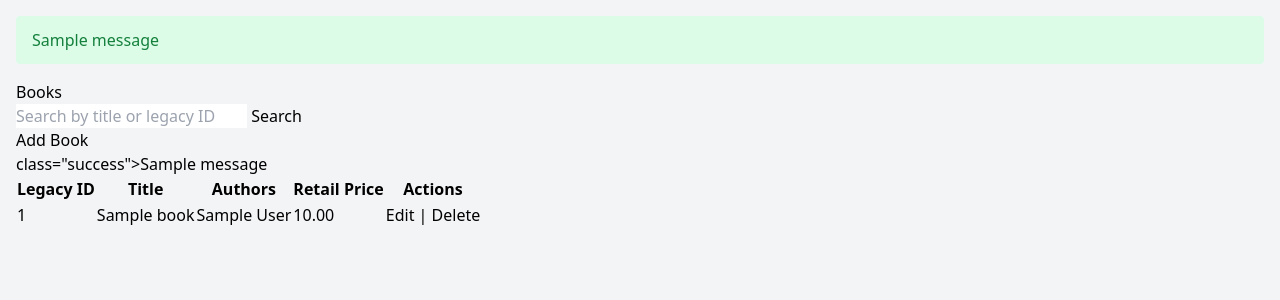
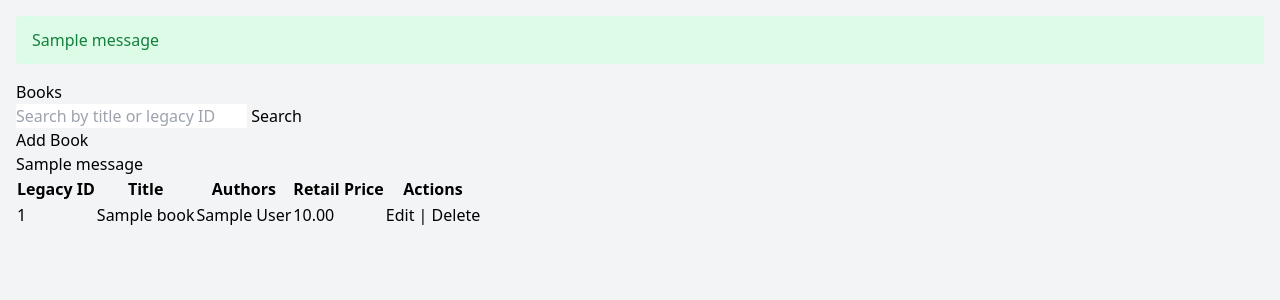
Before and after one commit to Evicencio-05/antique_bookshop, a Django app: page /books/ in a window 1280 px wide. Shown: the part 64-364 px from the top of the page. Run offline with Django 5.2, Linux system fonts and the light colour scheme; a user stored in the database is signed in; tables that the repository leaves empty hold one stand-in row (values such as "Sample post"); one stand-in notice (Sample message) is shown; some libraries are stand-ins or nearby versions.

Commit message:
Fix small issues in html files. For real this time.

```diff
--- a/book_shop_here/templates/book_shop_here/author_form.html
+++ b/book_shop_here/templates/book_shop_here/author_form.html
@@ -6,7 +6,7 @@
     {% if messages %}
         <ul class="messages">
             {% for message in messages %}
-            <li>{% if message.tags %} class="{{ message.tags }}"{% endif %}>{{ message }}</li>
+            <li {% if message.tags %} class="{{ message.tags }}"{% endif %}>{{ message }}</li>
             {% endfor %}
         </ul>
     {% endif %}
--- a/book_shop_here/templates/book_shop_here/author_list.html
+++ b/book_shop_here/templates/book_shop_here/author_list.html
@@ -11,7 +11,7 @@
     {% if messages %}
         <ul class="messages">
         {% for message in messages %}
-            <li>{% if message.tags %} class="{{ message.tags }}"{% endif %}>{{ message }}</li>
+            <li {% if message.tags %} class="{{ message.tags }}"{% endif %}>{{ message }}</li>
         {% endfor %}
         </ul>
     {% endif %}
--- a/book_shop_here/templates/book_shop_here/book_form.html
+++ b/book_shop_here/templates/book_shop_here/book_form.html
@@ -6,7 +6,7 @@
     {% if messages %}
         <ul class="messages">
             {% for message in messages %}
-            <li>{% if message.tags %} class="{{ message.tags }}"{% endif %}>{{ message }}</li>
+            <li {% if message.tags %} class="{{ message.tags }}"{% endif %}>{{ message }}</li>
             {% endfor %}
         </ul>
     {% endif %}
--- a/book_shop_here/templates/book_shop_here/book_list.html
+++ b/book_shop_here/templates/book_shop_here/book_list.html
@@ -11,7 +11,7 @@
     {% if messages %}
         <ul class="messages">
         {% for message in messages %}
-            <li>{% if message.tags %} class="{{ message.tags }}"{% endif %}>{{ message }}</li>
+            <li {% if message.tags %} class="{{ message.tags }}"{% endif %}>{{ message }}</li>
         {% endfor %}
         </ul>
     {% endif %}
--- a/book_shop_here/templates/book_shop_here/customer_form.html
+++ b/book_shop_here/templates/book_shop_here/customer_form.html
@@ -6,7 +6,7 @@
     {% if messages %}
     <ul class="messages">
         {% for message in messages %}
-        <li>{% if message.tags %} class="{{ message.tags }}"{% endif %}>{{ message }}</li>
+        <li {% if message.tags %} class="{{ message.tags }}"{% endif %}>{{ message }}</li>
         {% endfor %}
         </ul>
     {% endif %}
--- a/book_shop_here/templates/book_shop_here/customer_list.html
+++ b/book_shop_here/templates/book_shop_here/customer_list.html
@@ -11,7 +11,7 @@
     {% if messages %}
         <ul class="messages">
         {% for message in messages %}
-            <li>{% if message.tags %} class="{{ message.tags }}"{% endif %}>{{ message }}</li>
+            <li {% if message.tags %} class="{{ message.tags }}"{% endif %}>{{ message }}</li>
         {% endfor %}
         </ul>
     {% endif %}
--- a/book_shop_here/templates/book_shop_here/employee_list.html
+++ b/book_shop_here/templates/book_shop_here/employee_list.html
@@ -11,7 +11,7 @@
     {% if messages %}
         <ul class="messages">
         {% for message in messages %}
-            <li>{% if message.tags %} class="{{ message.tags }}"{% endif %}>{{ message }}</li>
+            <li {% if message.tags %} class="{{ message.tags }}"{% endif %}>{{ message }}</li>
         {% endfor %}
         </ul>
     {% endif %}
--- a/book_shop_here/templates/book_shop_here/group_form.html
+++ b/book_shop_here/templates/book_shop_here/group_form.html
@@ -6,7 +6,7 @@
     {% if messages %}
         <ul class="messages">
             {% for message in messages %}
-            <li>{% if message.tags %} class="{{ message.tags }}"{% endif %}>{{ message }}</li>
+            <li {% if message.tags %} class="{{ message.tags }}"{% endif %}>{{ message }}</li>
             {% endfor %}
         </ul>
     {% endif %}
--- a/book_shop_here/templates/book_shop_here/group_list.html
+++ b/book_shop_here/templates/book_shop_here/group_list.html
@@ -11,7 +11,7 @@
     {% if messages %}
         <ul class="messages">
         {% for message in messages %}
-            <li>{% if message.tags %} class="{{ message.tags }}"{% endif %}>{{ message }}</li>
+            <li {% if message.tags %} class="{{ message.tags }}"{% endif %}>{{ message }}</li>
         {% endfor %}
         </ul>
     {% endif %}
--- a/book_shop_here/templates/book_shop_here/order_form.html
+++ b/book_shop_here/templates/book_shop_here/order_form.html
@@ -6,7 +6,7 @@
     {% if messages %}
         <ul class="messages">
             {% for message in messages %}
-            <li>{% if message.tags %} class="{{ message.tags }}"{% endif %}>{{ message }}</li>
+            <li {% if message.tags %} class="{{ message.tags }}"{% endif %}>{{ message }}</li>
             {% endfor %}
         </ul>
     {% endif %}
--- a/book_shop_here/templates/book_shop_here/order_list.html
+++ b/book_shop_here/templates/book_shop_here/order_list.html
@@ -11,7 +11,7 @@
     {% if messages %}
         <ul class="messages">
         {% for message in messages %}
-            <li>{% if message.tags %} class="{{ message.tags }}"{% endif %}>{{ message }}</li>
+            <li {% if message.tags %} class="{{ message.tags }}"{% endif %}>{{ message }}</li>
         {% endfor %}
         </ul>
     {% endif %}
--- a/bookshop/settings.py
+++ b/bookshop/settings.py
@@ -80,6 +80,7 @@ TEMPLATES = [
 
 LOGIN_REDIRECT_URL = '/'
 LOGOUT_REDIRECT_URL = 'book_shop_here:home'
+LOGIN_URL = '/'
 
 WSGI_APPLICATION = 'bookshop.wsgi.application'
 
```
Also changed, not shown: book_shop_here/tests/test_views.py (+4 -0 lines).
